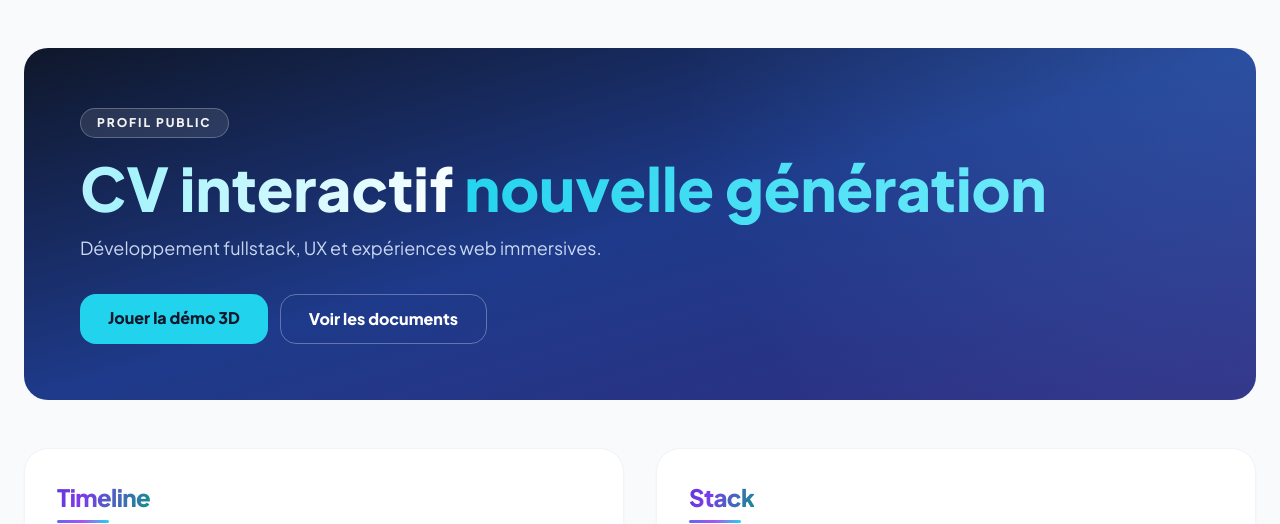
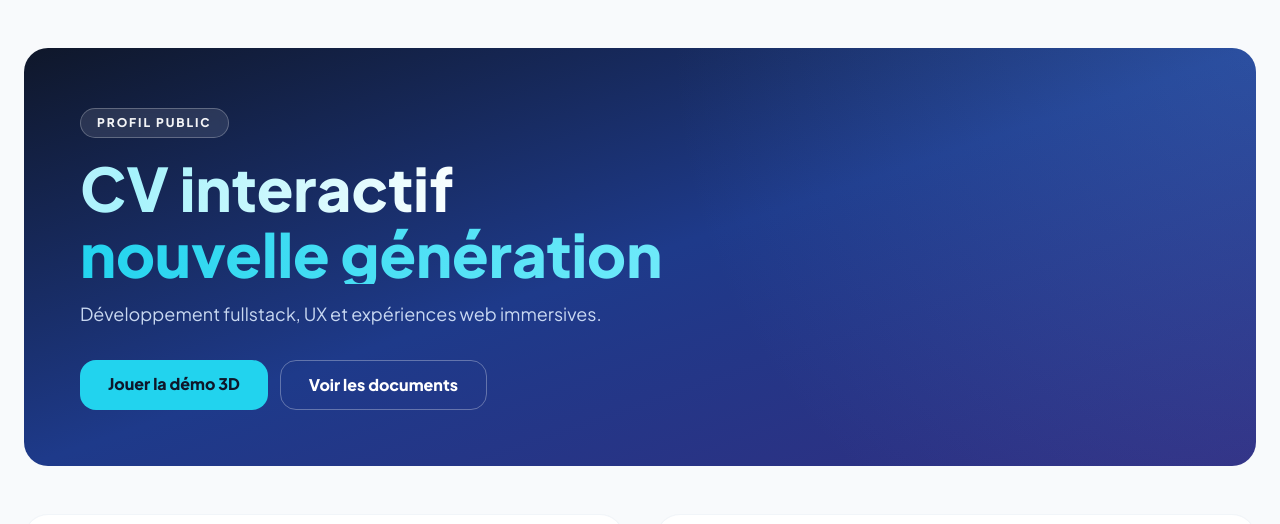
Before and after one commit to Worcesters/UV-DjangoRestFrameWork, a Django app: page /profil-public/ in a window 1280 px wide. Shown: the part 112-636 px from the top of the page. Run offline with Django 5.2, Linux system fonts and the light colour scheme; data comes from the database, SQL or seed files in the repository; some libraries are stand-ins or nearby versions.

Commit message:
fix : modification du visuel

```diff
--- a/static/css/base.css
+++ b/static/css/base.css
@@ -176,6 +176,20 @@ body {
     display: inline-block;
 }
 
+/* Accueil — h1 : flex + spans en block (sinon .sublime-hero-* en inline-block écrase Tailwind .block → une seule ligne) */
+.home-hero-title {
+    display: flex;
+    flex-direction: column;
+    align-items: center;
+    row-gap: 0.5rem;
+}
+.home-hero-title .sublime-hero-line,
+.home-hero-title .sublime-hero-accent {
+    display: block;
+    width: max-content;
+    max-width: 100%;
+}
+
 /* Accueil — ligne 1 (sombre) + ligne 2 (accent néon)
    line-height + padding bas : évite que les descendantes (g, p, y) soient rognées avec background-clip: text */
 .sublime-hero-line {
@@ -243,6 +257,20 @@ body {
     background-clip: text;
     color: transparent;
     animation: sublime-tab-gradient 14s ease infinite;
+}
+
+/* Profil public — titre héros : pile fixe (évite 1 ligne → 2 lignes au chargement police / CSS) */
+.public-profile-hero-title {
+    display: flex;
+    flex-direction: column;
+    align-items: flex-start;
+    flex-wrap: nowrap;
+    row-gap: 0.25rem;
+}
+@media (min-width: 640px) {
+    .public-profile-hero-title {
+        row-gap: 0.375rem;
+    }
 }
 
 /* Profil public — héros sur gradient bleu */
--- a/templates/base.html
+++ b/templates/base.html
@@ -14,6 +14,8 @@
             htmx.config.scrollIntoViewOnBoost = false;
         }
     </script>
+    <link rel="preconnect" href="https://fonts.googleapis.com">
+    <link rel="preconnect" href="https://fonts.gstatic.com" crossorigin>
     <link href="https://fonts.googleapis.com/css2?family=Plus+Jakarta+Sans:wght@300;400;600;800&display=swap" rel="stylesheet">
     <link rel="stylesheet" href="{% static 'css/tailwind.css' %}">
     <link rel="stylesheet" href="{% static 'css/base.css' %}">
--- a/templates/index.html
+++ b/templates/index.html
@@ -12,9 +12,9 @@
             <div class="mb-6 flex justify-center">
                 <span class="sublime-kicker"><span class="sublime-kicker-inner">Plateforme Unifiée 2026</span></span>
             </div>
-            <h1 class="mb-6 text-5xl font-black tracking-tight md:text-7xl leading-[1.15]">
-                <span class="sublime-hero-line block">L'architecture web</span>
-                <span class="sublime-hero-accent mt-2 block text-5xl md:text-7xl">nouvelle génération.</span>
+            <h1 class="home-hero-title mb-6 text-5xl font-black tracking-tight md:text-7xl leading-[1.15]">
+                <span class="sublime-hero-line">L'architecture web</span>
+                <span class="sublime-hero-accent text-5xl md:text-7xl">nouvelle génération.</span>
             </h1>
             <p class="max-w-2xl mx-auto text-lg text-slate-500 mb-10">
                 Performance, sécurité et modularité. Gérez vos utilisateurs et vos ressources via notre node central haute disponibilité.
--- a/templates/public_profile.html
+++ b/templates/public_profile.html
@@ -10,8 +10,9 @@
         <p class="mt-1 inline-flex rounded-full border border-white/25 bg-white/10 px-4 py-1.5 backdrop-blur-sm">
             <span class="text-xs font-black uppercase tracking-[0.16em] text-white/95">Profil public</span>
         </p>
-        <h1 class="mt-5 text-4xl font-black leading-tight md:text-6xl">
-            <span class="sublime-hero-public-h1">CV interactif </span><span class="sublime-hero-public-accent"> nouvelle génération</span>
+        <h1 class="public-profile-hero-title mt-5 text-4xl font-black leading-tight md:text-6xl">
+            <span class="sublime-hero-public-h1 w-fit">CV interactif</span>
+            <span class="sublime-hero-public-accent w-fit">nouvelle génération</span>
         </h1>
         <p class="mt-4 max-w-3xl text-blue-100/90 text-lg">
             Développement fullstack, UX et expériences web immersives.
```
